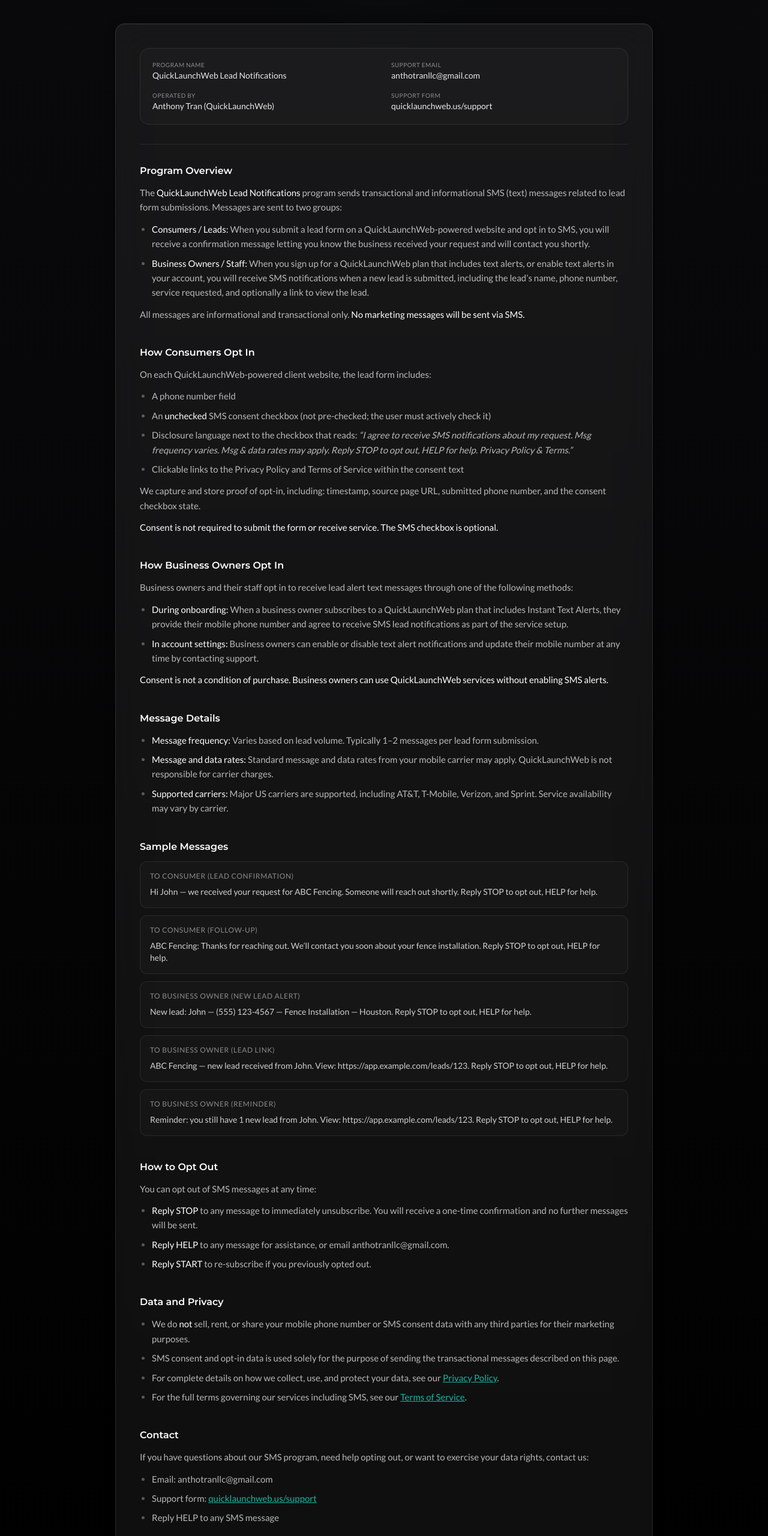
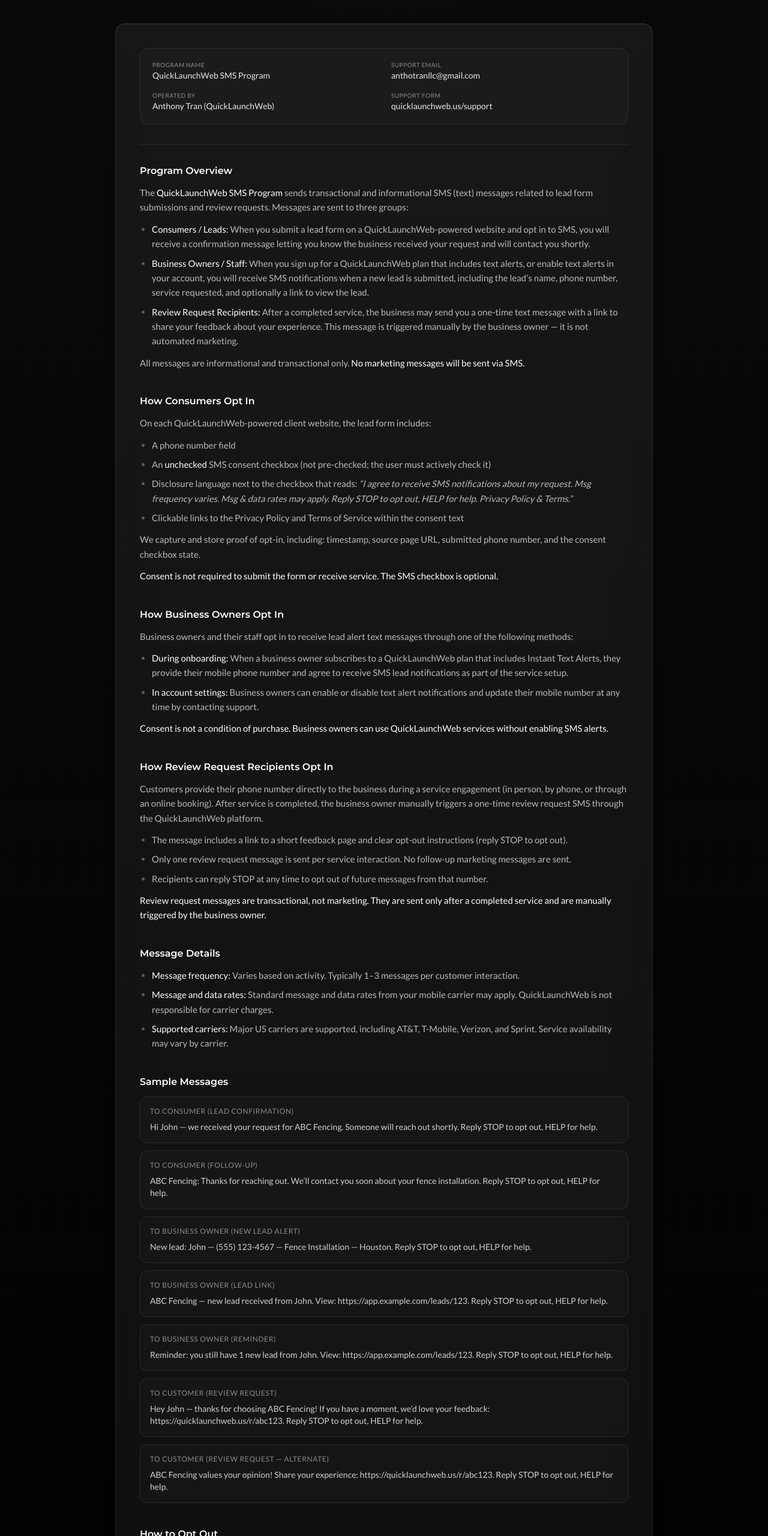
Before and after one commit to anth0nytran/quicklaunchweb, a Next.js app: page /sms-consent in a window 1280 px wide. Shown: the part 225-2786 px from the top of the page at 60% size. Built offline with nearby package versions, Linux system fonts and the light colour scheme; no server answers.

Commit message:
policies

```diff
--- a/app/privacy/page.tsx
+++ b/app/privacy/page.tsx
@@ -196,27 +196,29 @@
             <section>
               <h2 className="text-base font-semibold text-white">7. SMS/Text Messaging</h2>
               <p className="mt-3">
-                <span className="font-medium text-white">Program Name:</span> QuickLaunchWeb Lead Notifications
+                <span className="font-medium text-white">Program Name:</span> QuickLaunchWeb SMS Program
               </p>
               <p className="mt-3">
                 QuickLaunchWeb and websites we build for our clients may send SMS (text) messages in connection with
-                lead notification and confirmation services. By providing your mobile phone number and opting in to
+                lead notification, confirmation, and review request services. By providing your mobile phone number and opting in to
                 receive text messages, you consent to receive SMS messages from us or from the business whose form you
-                submitted. These messages are transactional and informational only — we do not send marketing texts.
+                submitted or whose services you received. These messages are transactional and informational only — we do not send marketing texts.
               </p>
               <p className="mt-3">
                 Consent to receive SMS messages is not a condition of any purchase or service. You may opt in or
-                decline SMS at your discretion without affecting your ability to use our services or submit a lead form.
+                decline SMS at your discretion without affecting your ability to use our services, submit a lead form, or receive services.
               </p>
               <ul className="mt-3 list-disc space-y-2 pl-5 marker:text-white/30">
                 <li>
-                  <span className="font-medium text-white">What messages you may receive:</span> Lead submission
-                  confirmations (e.g., &ldquo;We received your request. Someone will contact you shortly.&rdquo;) and lead
-                  alert notifications sent to business owners/staff.
+                  <span className="font-medium text-white">What messages you may receive:</span> (1) Lead submission
+                  confirmations (e.g., &ldquo;We received your request. Someone will contact you shortly.&rdquo;),
+                  (2) lead alert notifications sent to business owners/staff, and
+                  (3) review requests — a one-time SMS after a completed service inviting you to share feedback about your
+                  experience with the business.
                 </li>
                 <li>
                   <span className="font-medium text-white">Message frequency:</span> Message frequency varies based on
-                  lead volume. Typically 1–2 messages per form submission.
+                  activity. Typically 1–3 messages per customer interaction.
                 </li>
                 <li>
                   <span className="font-medium text-white">Opt-out:</span> You can opt out at any time by replying STOP
--- a/app/sms-consent/page.tsx
+++ b/app/sms-consent/page.tsx
@@ -39,7 +39,7 @@
             <div className="space-y-4">
               <div>
                 <p className="text-[10px] uppercase tracking-wider text-white/50">Program Name</p>
-                <p className="text-sm text-white/90">QuickLaunchWeb Lead Notifications</p>
+                <p className="text-sm text-white/90">QuickLaunchWeb SMS Program</p>
               </div>
               <div>
                 <p className="text-[10px] uppercase tracking-wider text-white/50">Operated By</p>
@@ -65,9 +65,9 @@
             <section>
               <h2 className="text-base font-semibold text-white">Program Overview</h2>
               <p className="mt-3">
-                The <span className="font-medium text-white">QuickLaunchWeb Lead Notifications</span> program sends
-                transactional and informational SMS (text) messages related to lead form submissions. Messages are
-                sent to two groups:
+                The <span className="font-medium text-white">QuickLaunchWeb SMS Program</span> sends
+                transactional and informational SMS (text) messages related to lead form submissions and
+                review requests. Messages are sent to three groups:
               </p>
               <ul className="mt-3 list-disc space-y-2 pl-5 marker:text-white/30">
                 <li>
@@ -80,6 +80,11 @@
                   QuickLaunchWeb plan that includes text alerts, or enable text alerts in your account, you will
                   receive SMS notifications when a new lead is submitted, including the lead&rsquo;s name, phone
                   number, service requested, and optionally a link to view the lead.
+                </li>
+                <li>
+                  <span className="font-medium text-white">Review Request Recipients:</span> After a completed service,
+                  the business may send you a one-time text message with a link to share your feedback about your
+                  experience. This message is triggered manually by the business owner — it is not automated marketing.
                 </li>
               </ul>
               <p className="mt-3">
@@ -143,13 +148,40 @@
               </p>
             </section>
 
+            {/* How review request recipients opt in */}
+            <section>
+              <h2 className="text-base font-semibold text-white">How Review Request Recipients Opt In</h2>
+              <p className="mt-3">
+                Customers provide their phone number directly to the business during a service engagement
+                (in person, by phone, or through an online booking). After service is completed, the business
+                owner manually triggers a one-time review request SMS through the QuickLaunchWeb platform.
+              </p>
+              <ul className="mt-3 list-disc space-y-2 pl-5 marker:text-white/30">
+                <li>
+                  The message includes a link to a short feedback page and clear opt-out instructions
+                  (reply STOP to opt out).
+                </li>
+                <li>
+                  Only one review request message is sent per service interaction. No follow-up marketing
+                  messages are sent.
+                </li>
+                <li>
+                  Recipients can reply STOP at any time to opt out of future messages from that number.
+                </li>
+              </ul>
+              <p className="mt-3 font-medium text-white">
+                Review request messages are transactional, not marketing. They are sent only after a completed
+                service and are manually triggered by the business owner.
+              </p>
+            </section>
+
             {/* Message details */}
             <section>
               <h2 className="text-base font-semibold text-white">Message Details</h2>
               <ul className="mt-3 list-disc space-y-2 pl-5 marker:text-white/30">
                 <li>
-                  <span className="font-medium text-white">Message frequency:</span> Varies based on lead volume.
-                  Typically 1&ndash;2 messages per lead form submission.
+                  <span className="font-medium text-white">Message frequency:</span> Varies based on activity.
+                  Typically 1&ndash;3 messages per customer interaction.
                 </li>
                 <li>
                   <span className="font-medium text-white">Message and data rates:</span> Standard message and data
@@ -199,6 +231,20 @@
                   <p className="text-sm text-white/80">
                     Reminder: you still have 1 new lead from John. View: https://app.example.com/leads/123.
                     Reply STOP to opt out, HELP for help.
+                  </p>
+                </div>
+                <div className="rounded-xl border border-white/[0.08] bg-white/[0.02] p-4">
+                  <p className="text-xs uppercase tracking-wider text-white/50 mb-2">To customer (review request)</p>
+                  <p className="text-sm text-white/80">
+                    Hey John &mdash; thanks for choosing ABC Fencing! If you have a moment, we&rsquo;d love your feedback:
+                    https://quicklaunchweb.us/r/abc123. Reply STOP to opt out, HELP for help.
+                  </p>
+                </div>
+                <div className="rounded-xl border border-white/[0.08] bg-white/[0.02] p-4">
+                  <p className="text-xs uppercase tracking-wider text-white/50 mb-2">To customer (review request — alternate)</p>
+                  <p className="text-sm text-white/80">
+                    ABC Fencing values your opinion! Share your experience:
+                    https://quicklaunchweb.us/r/abc123. Reply STOP to opt out, HELP for help.
                   </p>
                 </div>
               </div>
--- a/app/terms/page.tsx
+++ b/app/terms/page.tsx
@@ -200,21 +200,28 @@
             <section>
               <h2 className="text-base font-semibold text-white">9. SMS/Text Messaging Terms</h2>
               <p className="mt-3">
-                <span className="font-medium text-white">Program Name:</span> QuickLaunchWeb Lead Notifications
+                <span className="font-medium text-white">Program Name:</span> QuickLaunchWeb SMS Program
               </p>
               <p className="mt-3">
-                QuickLaunchWeb offers SMS (text message) services as part of its lead notification system. By opting
-                in to receive text messages — either as a consumer submitting a lead form or as a business
-                owner/staff member enabling lead alert notifications — you agree to the following:
+                QuickLaunchWeb offers SMS (text message) services as part of its business communication platform. By opting
+                in to receive text messages — as a consumer submitting a lead form, a business owner/staff member enabling
+                lead alert notifications, or a customer receiving a review request after a completed service — you agree to
+                the following:
               </p>
               <ul className="mt-3 list-disc space-y-2 pl-5 marker:text-white/30">
                 <li>
                   <span className="font-medium text-white">Consent:</span> You consent to receive transactional and
-                  informational SMS messages related to lead submissions. No marketing messages will be sent via SMS.
+                  informational SMS messages related to lead submissions and review requests. No marketing messages will be sent via SMS.
+                </li>
+                <li>
+                  <span className="font-medium text-white">Message types:</span> (1) Lead confirmations sent to consumers
+                  who opt in via a lead form. (2) Lead alert notifications sent to business owners/staff.
+                  (3) Review requests — after a completed service, a business owner may trigger a one-time SMS inviting the
+                  customer to share feedback about their experience. The message includes a link to a short feedback page.
                 </li>
                 <li>
                   <span className="font-medium text-white">Message frequency:</span> Message frequency varies based on
-                  lead volume. Typically 1–2 messages per form submission event.
+                  activity. Typically 1–3 messages per customer interaction.
                 </li>
                 <li>
                   <span className="font-medium text-white">Opt-out:</span> You may opt out at any time by replying STOP
@@ -240,7 +247,7 @@
               </ul>
               <p className="mt-3">
                 Consent to receive SMS messages is not a condition of any purchase or service. You may use our
-                services and submit lead forms without opting in to SMS.
+                services, submit lead forms, or receive services from our clients without opting in to SMS.
               </p>
               <p className="mt-3">
                 For full details on how we handle your data, see our{" "}
```
